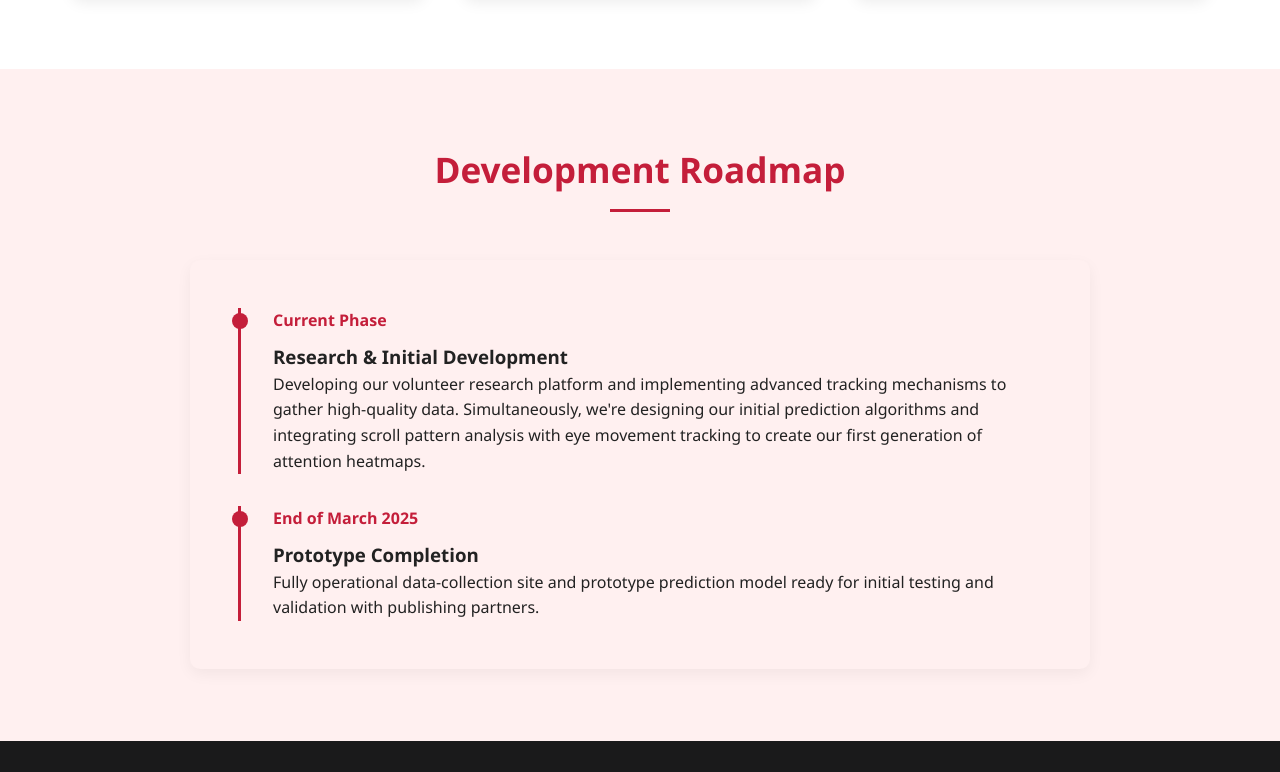
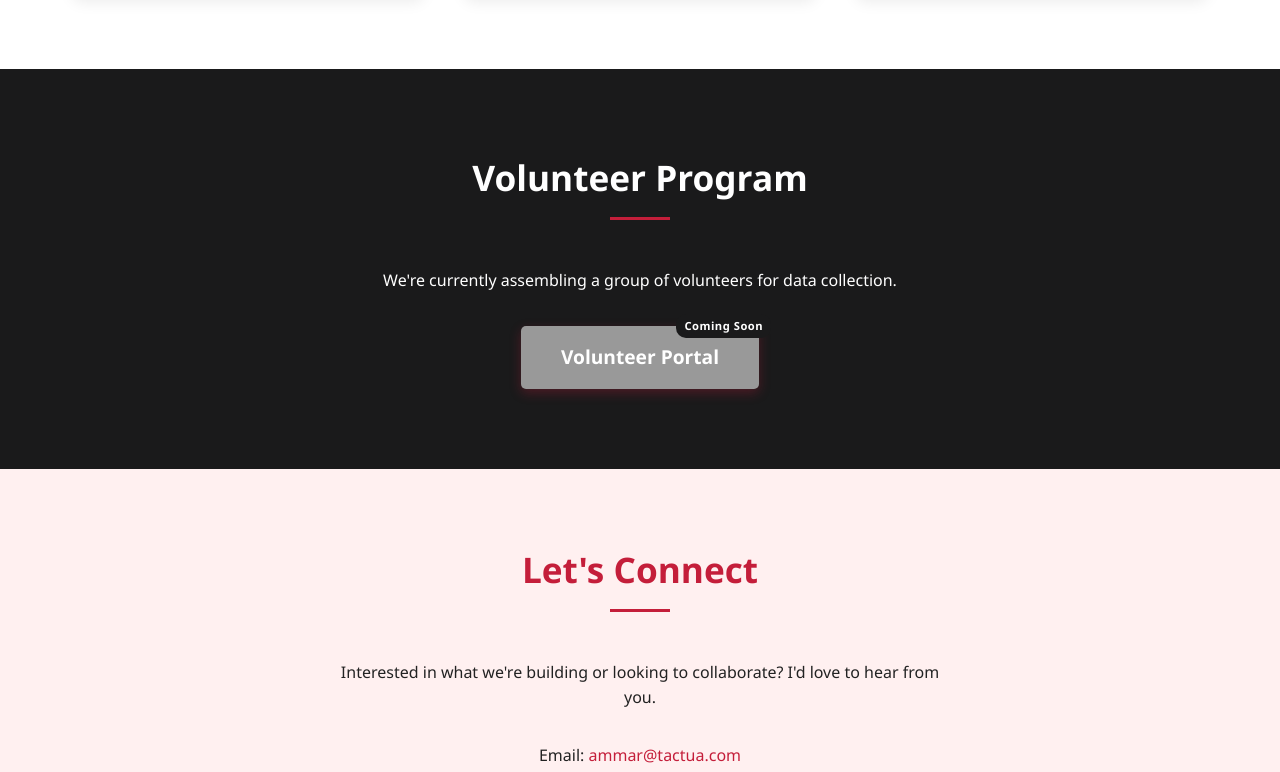
Before and after one commit to amarsbar/tactua-site, a plain HTML site: page readsight/index.html in a window 1280 px wide. Shown: the part 2030-2802 px from the top of the page. Drawn offline with Linux system fonts and the light colour scheme.

Commit message:
Update index.html

```diff
--- a/readsight/index.html
+++ b/readsight/index.html
@@ -256,6 +256,11 @@
             display: block;
         }
 
+        /* Hide roadmap section but maintain its presence for layout */
+        #roadmap {
+            display: none;
+        }
+
         @media (max-width: 900px) {
             .about-content {
                 flex-direction: column;
@@ -443,29 +448,9 @@
         </div>
     </section>
 
+    <!-- Keep roadmap section in DOM but hide it with CSS -->
     <section id="roadmap">
-        <div class="container">
-            <h2 class="section-title">Development Roadmap</h2>
-            <div class="timeline">
-                <div class="timeline-item">
-                    <div class="timeline-date">Current Phase</div>
-                    <h3>Research & Initial Development</h3>
-                    <p>
-                        Developing our volunteer research platform and implementing advanced tracking mechanisms to gather high-quality data.
-                        Simultaneously, we're designing our initial prediction algorithms and integrating scroll pattern analysis with
-                        eye movement tracking to create our first generation of attention heatmaps.
-                    </p>
-                </div>
-                <div class="timeline-item">
-                    <div class="timeline-date">End of March 2025</div>
-                    <h3>Prototype Completion</h3>
-                    <p>
-                        Fully operational data-collection site and prototype prediction model ready for initial testing
-                        and validation with publishing partners.
-                    </p>
-                </div>
-            </div>
-        </div>
+        <!-- Empty section that maintains the document structure -->
     </section>
 
     <section class="cta-section">
```
